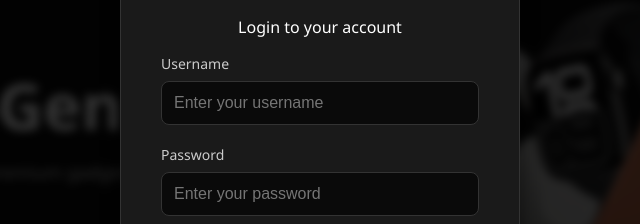
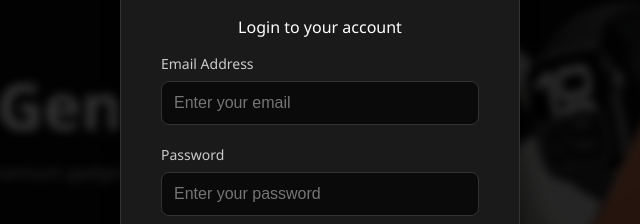
Before and after one commit to MrHebz/Surecart, a plain HTML site: page index.html in a window 1280 px wide. Both pictures are taken after a click on the link "Create Account". Shown: the part 277-501 px from the top of the page, 320-960 px from the left. Drawn offline with Linux system fonts and the light colour scheme.

Commit message:
Update index.html

```diff
--- a/index.html
+++ b/index.html
@@ -126,29 +126,27 @@
         </div>
     </footer>
 
-    <div id="login-modal" class="modal-overlay">
+   <div id="login-modal" class="modal-overlay">
         <div class="modal-content">
             <span class="close-modal" id="close-login">&times;</span>
-
             <h2>Welcome Back</h2>
             <p class="modal-subtitle">Login to your account</p>
 
             <form class="login-form">
+
                 <div class="input-group">
-                    <label>Username</label>
-                    <input type="text" placeholder="Enter your username" required>
+                    <label>Email Address</label>
+                    <input type="email" placeholder="Enter your email" required>
                 </div>
 
                 <div class="input-group">
                     <label>Password</label>
                     <input type="password" id="password-input" placeholder="Enter your password" required>
                 </div>
-
                 <button type="submit" class="submit-btn" style="margin-top: 20px;">Login</button>
             </form>
         </div>
     </div>
-
     <script src="script.js"></script>
 
 </body>
```
